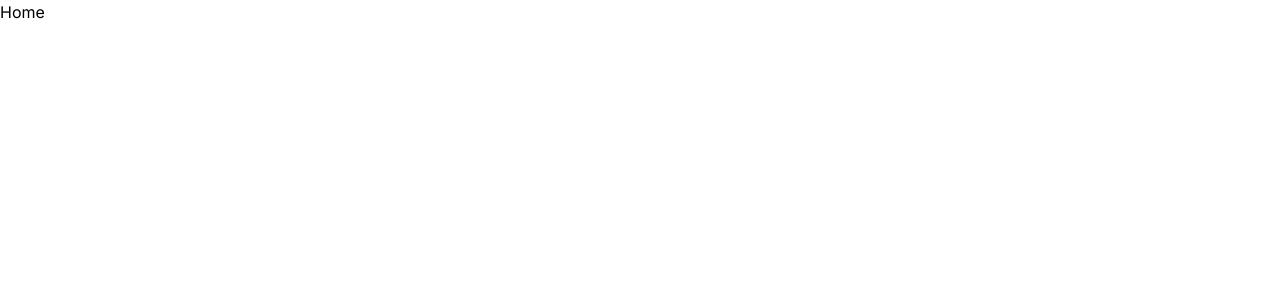
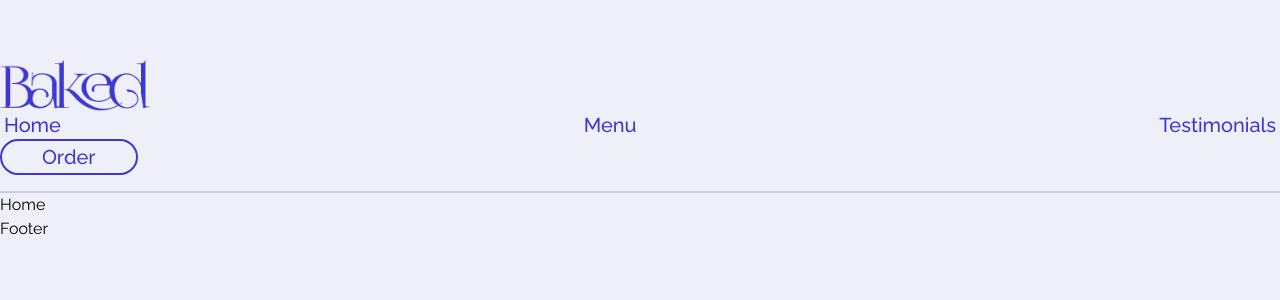
Before and after one commit to Wambui-N/Baked, a Next.js app: page / in a window 1280 px wide. Shown: the top 300 px of the page. Built offline with nearby package versions, Linux system fonts and the light colour scheme.

Commit message:
Add new components: Button, Footer, Hambuger, and Navbar

```diff
--- /dev/null
+++ b/src/Components/Button.tsx
@@ -0,0 +1,9 @@
+import React from 'react'
+
+export const Button = () => {
+  return (
+    <button>
+        <span>Order</span>
+    </button>
+  )
+}
--- /dev/null
+++ b/src/Components/Footer.tsx
@@ -0,0 +1,7 @@
+import React from 'react'
+
+export const Footer = () => {
+  return (
+    <div>Footer</div>
+  )
+}
--- /dev/null
+++ b/src/Components/Navbar.tsx
@@ -0,0 +1,21 @@
+import Image from "next/image";
+import Link from "next/link";
+import React from "react";
+import { Button } from "./Button";
+
+export const Navbar = () => {
+  return (
+    <nav className="flex flex-row justify-between items-center">
+      <Link href="/">
+        <Image src="/Logo.png" alt="logo" width={150} height={200} />
+      </Link>
+      <div>
+        <Link className="navItem" href="/">Home</Link>
+        <Link className="navItem" href="/">Menu</Link>
+        <Link className="navItem" href="/">Testimonials</Link>
+      </div>
+      <Button />
+
+    </nav>
+  );
+};
--- /dev/null
+++ b/src/Components/index.tsx
@@ -0,0 +1,4 @@
+import { Navbar } from "./Navbar";
+import { Footer } from "./Footer";
+
+export { Navbar, Footer };
--- a/src/app/globals.css
+++ b/src/app/globals.css
@@ -1,3 +1,46 @@
 @tailwind base;
 @tailwind components;
 @tailwind utilities;
+
+/* Custom CSS */
+body {
+  font-family: "Raleway", sans-serif;
+  @apply bg-white my-[60px] max-w-[1280px] mx-auto;
+}
+
+/* Nav Styles */
+nav {
+  @apply xl:pb-4 border-b-2 border-black/15;
+}
+
+nav .navItem {
+  @apply text-primary font-medium text-xl relative px-1;
+}
+
+nav .navItem::after {
+  @apply bg-primary;
+  content: "";
+  position: absolute;
+  width: 0;
+  height: 1px;
+  bottom: -3px;
+  left: 0;
+  transition: width 0.3s ease-in; /* Adjust the transition duration as needed */
+}
+
+nav .navItem:hover::after {
+  width: 100%;
+}
+
+nav div {
+  @apply flex items-center justify-between gap-12;
+}
+
+/* Button Styles */
+button {
+  @apply h-auto text-primary font-medium text-xl rounded-3xl border-2 border-primary px-10 leading-3 relative bg-white py-2.5;
+  transition: background-color 0.3s ease-in;
+}
+button:hover {
+  @apply bg-primary text-white;
+}
--- a/src/app/layout.tsx
+++ b/src/app/layout.tsx
@@ -1,12 +1,12 @@
 import type { Metadata } from "next";
-import { Inter } from "next/font/google";
+import { Raleway } from "next/font/google";
 import "./globals.css";
+import { Footer, Navbar } from "@/Components";
 
-const inter = Inter({ subsets: ["latin"] });
+const raleway = Raleway({ subsets: ["latin"] });
 
 export const metadata: Metadata = {
-  title: "Create Next App",
-  description: "Generated by create next app",
+  title: "Baked",
 };
 
 export default function RootLayout({
@@ -16,7 +16,11 @@ export default function RootLayout({
 }>) {
   return (
     <html lang="en">
-      <body className={inter.className}>{children}</body>
+      <body className={`${raleway.className}`}>
+        <Navbar />
+        {children}
+        <Footer />
+        </body>
     </html>
   );
 }
```
Also changed, not shown: src/Components/Hambuger.tsx (added, +9 -0 lines).
